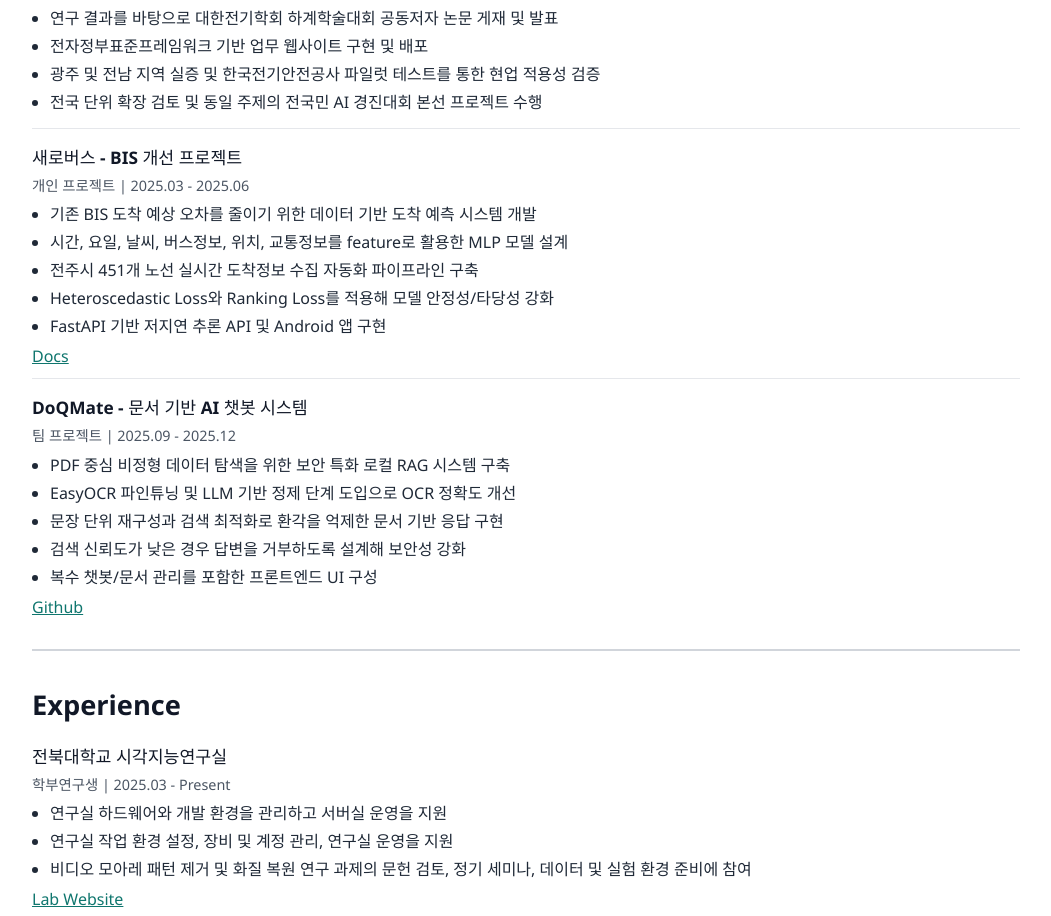
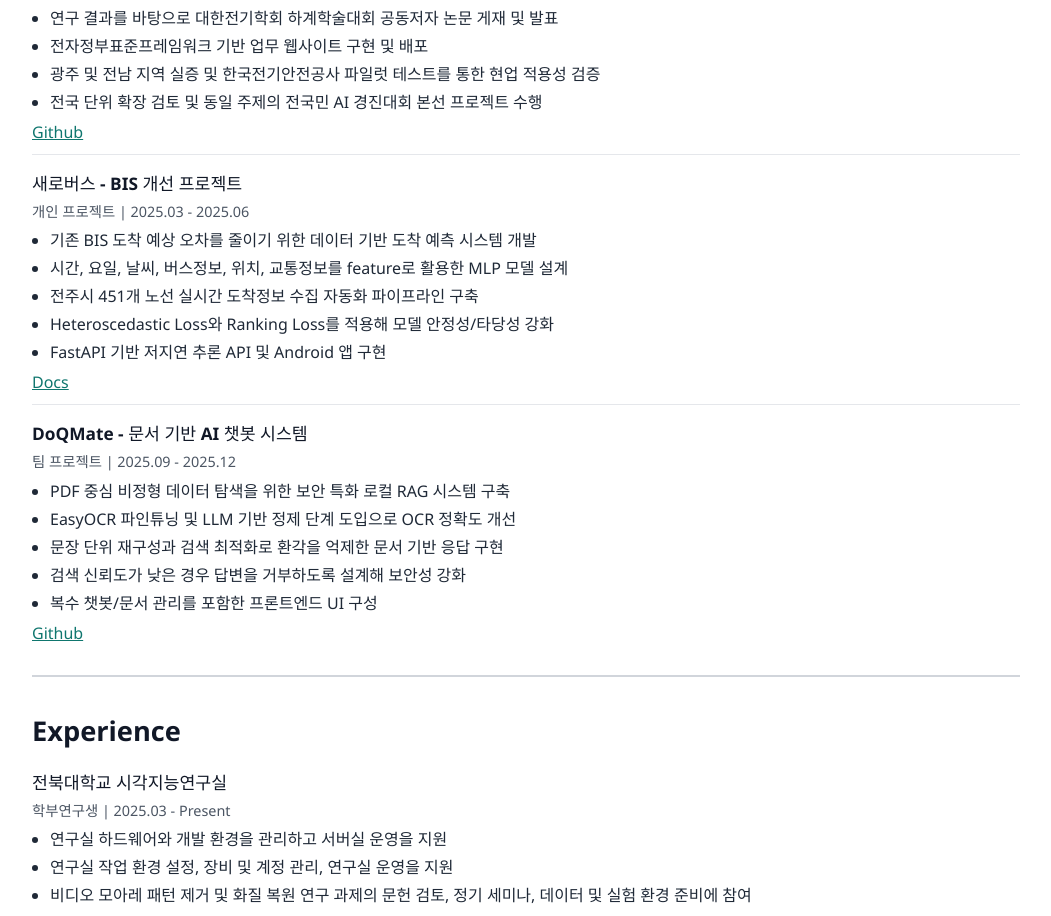
Before and after one commit to Quinsie/Quinsie.github.io, a React (Vite) app: page / in a window 1280 px wide. Shown: the part 1081-1997 px from the top of the page, without its empty margins (224-1275 px from the left). Built offline with nearby package versions, Linux system fonts and the light colour scheme.

Commit message:
feat: add esafe github link

```diff
--- a/src/content/portfolio.js
+++ b/src/content/portfolio.js
@@ -134,7 +134,12 @@ export const portfolioContent = {
               "광주 및 전남 지역 실증 및 한국전기안전공사 파일럿 테스트를 통한 현업 적용성 검증",
               "전국 단위 확장 검토 및 동일 주제의 전국민 AI 경진대회 본선 프로젝트 수행",
             ],
-            links: [],
+            links: [
+              {
+                label: "Github",
+                href: "https://github.com/Quinsie/ESafe",
+              },
+            ],
           },
           {
             title: "새로버스 - BIS 개선 프로젝트",
@@ -437,7 +442,12 @@ export const portfolioContent = {
               "Validated field applicability through regional testing in Gwangju and Jeonnam and a KESCO pilot test",
               "Explored nationwide expansion and advanced to the finals of a national AI competition on the same topic",
             ],
-            links: [],
+            links: [
+              {
+                label: "Github",
+                href: "https://github.com/Quinsie/ESafe",
+              },
+            ],
           },
           {
             title: "Saero Bus - BIS Improvement Project",
```
